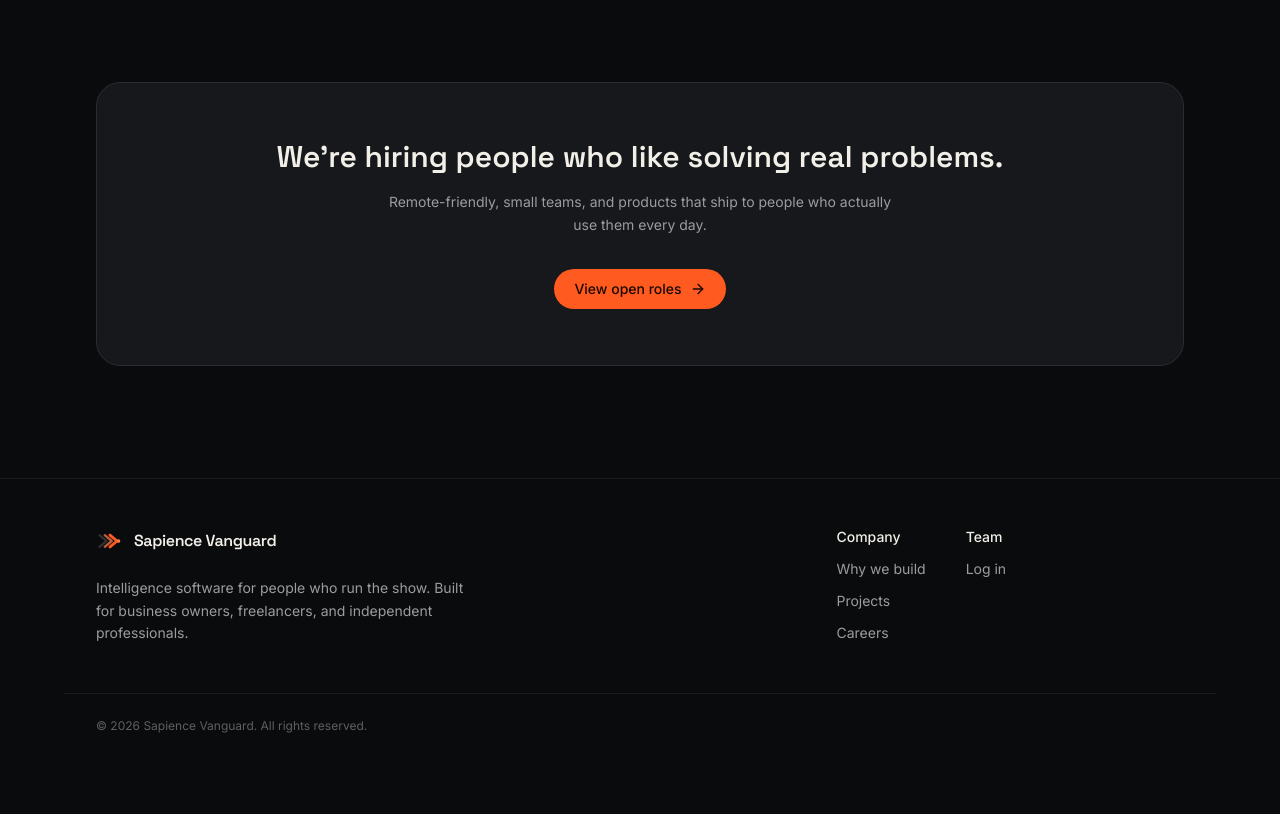
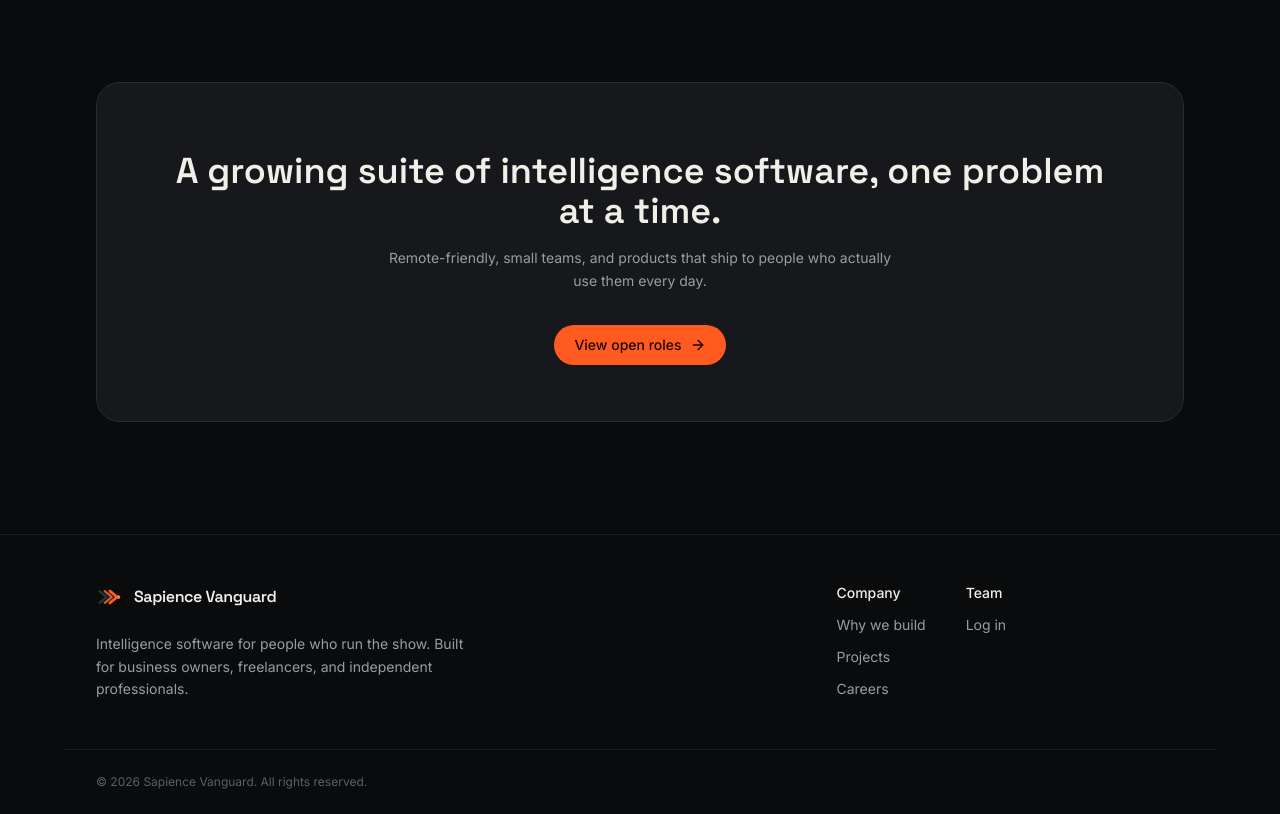
Before and after one commit to brownpatrickadj/sapience-vanguard, a Next.js app: page / in a window 1280 px wide. Shown: the part 1400-2214 px from the top of the page. Before the commit the page ends 2158 px from the top, so only its background shows below. Built offline with nearby package versions, Linux system fonts and the light colour scheme; no server answers; the database is empty.

Commit message:
Revert products subheading and remove SV numbering from cards

```diff
--- a/src/app/page.tsx
+++ b/src/app/page.tsx
@@ -105,8 +105,9 @@ export default async function HomePage() {
           <Container>
             <div className="relative overflow-hidden rounded-3xl border border-line bg-canvas-raised px-8 py-14 text-center sm:px-16">
               <div className="texture-grid absolute inset-0 -z-10 opacity-60" />
-              <h2 className="font-display text-2xl font-semibold text-ink sm:text-3xl">
-                We&apos;re hiring people who like solving real problems.
+              <h2 className="mt-3 font-display text-3xl font-semibold text-ink sm:text-4xl">
+                A growing suite of intelligence software, one problem at a
+                time.
               </h2>
               <p className="mx-auto mt-4 max-w-lg text-sm leading-relaxed text-ink-muted">
                 Remote-friendly, small teams, and products that ship to
--- a/src/components/site/project-card.tsx
+++ b/src/components/site/project-card.tsx
@@ -14,25 +14,10 @@ export function ProjectCard({ project }: { project: Project }) {
           background: `radial-gradient(420px 220px at 0% 0%, color-mix(in oklab, ${accent} 18%, transparent), transparent 70%)`,
         }}
       />
-      <div className="mb-5 flex items-center justify-between">
-        <div
-          className="h-1.5 w-10 rounded-full"
-          style={{ backgroundColor: accent }}
-        />
-        <div className="flex items-center gap-1.5">
-          <span
-            className="h-1.5 w-1.5 shrink-0 rounded-full"
-            style={{ backgroundColor: accent }}
-            aria-hidden="true"
-          />
-          <p
-            className="font-mono text-[11px] uppercase tracking-widest text-ink-faint"
-            aria-hidden="true"
-          >
-            SV-{String(project.sort_order).padStart(2, "0")}
-          </p>
-        </div>
-      </div>
+           <div
+        className="mb-5 h-1.5 w-10 rounded-full"
+        style={{ backgroundColor: accent }}
+      />
       <h3 className="font-display text-xl font-semibold text-ink">
         {project.name}
       </h3>
```
